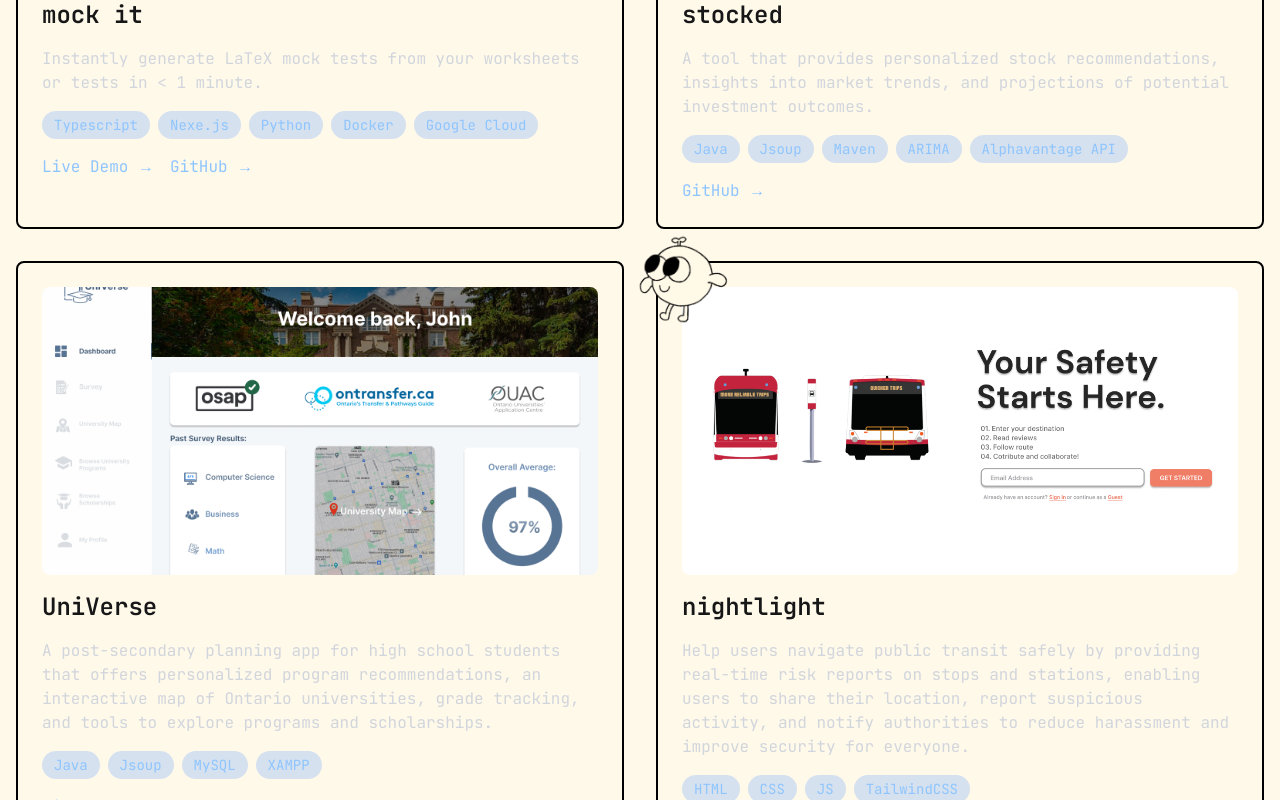
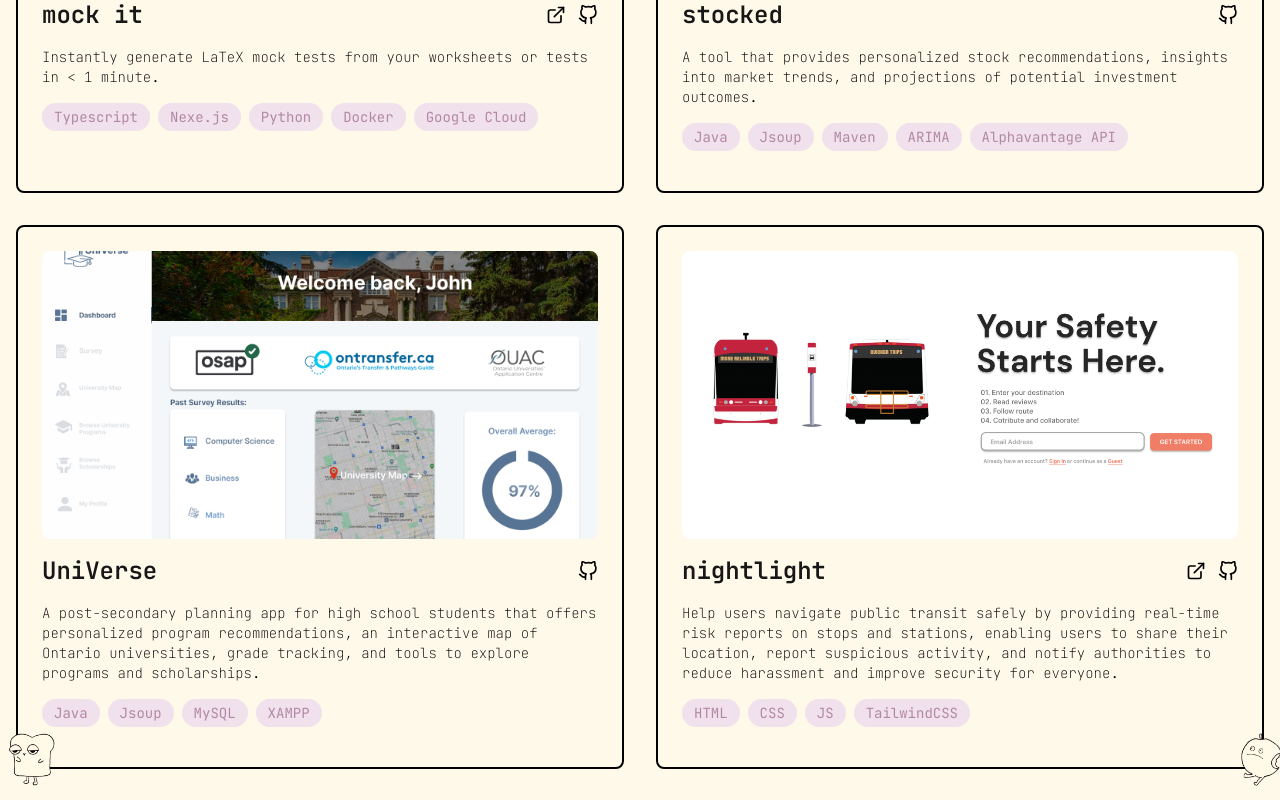
Before and after one commit to mzhang055/personal-website, a Next.js app: page / in a window 1280 px wide. Shown: the part 1780-2580 px from the top of the page. Built offline with nearby package versions, Linux system fonts and the light colour scheme.

Commit message:
style: update about me description + stickers

```diff
--- a/src/app/page.tsx
+++ b/src/app/page.tsx
@@ -100,7 +100,7 @@ export default function Home() {
             githubUrl="https://github.com/mzhang055/UniVerse"
             imageUrl="/universe.png"
             stickers={{
-              bottomRight: true
+              bottomLeft: true
             }}
           />
 
@@ -113,7 +113,7 @@ export default function Home() {
             githubUrl="https://github.com/samanthavmac/nightlight"
             imageUrl="/nightlight.png"
             stickers={{
-              topLeft: true,
+              bottomRight: true,
             }}
           />
         </div>
@@ -144,7 +144,7 @@ export default function Home() {
               Hi! I&apos;m Michelle, a 2nd year CS student at UofT.
             </p>
             <p className="text-lg font-jetbrains-mono">
-              I&apos;m passionate about software development, UI/UX design, and most importantly, eating yummy food.
+              I&apos;m passionate about software development, UI/UX design, and trying new food around the city!
             </p>
             <p className="text-lg font-jetbrains-mono">
             I&apos;m always excited to take on new challenges and learn new technologies. Let&apos;s connect and create something amazing together!
--- a/src/components/ProjectCard.tsx
+++ b/src/components/ProjectCard.tsx
@@ -1,4 +1,6 @@
 import Image from 'next/image';
+import { FaGithub, FaExternalLinkAlt } from "react-icons/fa";
+import { FiGithub, FiExternalLink } from "react-icons/fi";
 
 interface ProjectCardProps {
   title: string;
@@ -33,7 +35,7 @@ export default function ProjectCard({
     <div className="bg-white/5 p-6 rounded-lg border-2 border-black relative">
       {/* Character Stickers */}
       {stickers.topLeft && (
-        <div className="absolute -top-12 -left-12 w-32 h-32 z-10">
+        <div className="absolute -top-8 -left-8 w-20 h-20 z-10">
           <Image
             src="/char1.png"
             alt="Character 1"
@@ -43,7 +45,7 @@ export default function ProjectCard({
         </div>
       )}
       {stickers.topRight && (
-        <div className="absolute -top-12 -right-12 w-32 h-32 z-10">
+        <div className="absolute -top-8 -right-8 w-20 h-20 z-10">
           <Image
             src="/char2.png"
             alt="Character 2"
@@ -53,7 +55,7 @@ export default function ProjectCard({
         </div>
       )}
       {stickers.bottomLeft && (
-        <div className="absolute -bottom-12 -left-12 w-32 h-32 z-10">
+        <div className="absolute -bottom-8 -left-8 w-20 h-20 z-10">
           <Image
             src="/char3.png"
             alt="Character 3"
@@ -63,7 +65,7 @@ export default function ProjectCard({
         </div>
       )}
       {stickers.bottomRight && (
-        <div className="absolute -bottom-12 -right-12 w-32 h-32 z-10">
+        <div className="absolute -bottom-8 -right-8 w-20 h-20 z-10">
           <Image
             src="/char4.png"
             alt="Character 4"
@@ -84,27 +86,18 @@ export default function ProjectCard({
           />
         </div>
       )}
-      <h2 className="text-2xl font-jetbrains-mono font-semibold mb-4">{title}</h2>
-      <p className="text-gray-300 mb-4 font-jetbrains-mono">{description}</p>
-      <div className="flex flex-wrap gap-2 mb-4">
-        {technologies.map((tech, index) => (
-          <span
-            key={index}
-            className="px-3 py-1 bg-blue-500/20 text-blue-300 rounded-full text-sm font-jetbrains-mono"
-          >
-            {tech}
-          </span>
-        ))}
-      </div>
-      <div className="flex gap-4">
+      <div className="flex items-center justify-between mb-4">
+        <h2 className="text-2xl font-jetbrains-mono font-semibold">{title}</h2>
+        <div className="flex gap-3 ml-4">
           {demoUrl && (
             <a
               href={demoUrl}
               target="_blank"
               rel="noopener noreferrer"
-            className="text-blue-300 hover:text-blue-400 font-jetbrains-mono"
+              aria-label="Live Demo"
+              className="text-black hover:text-gray-700"
             >
-            Live Demo →
+              <FiExternalLink className="w-5 h-5" />
             </a>
           )}
           {githubUrl && (
@@ -112,12 +105,26 @@ export default function ProjectCard({
               href={githubUrl}
               target="_blank"
               rel="noopener noreferrer"
-            className="text-blue-300 hover:text-blue-400 font-jetbrains-mono"
+              aria-label="GitHub"
+              className="text-black hover:text-gray-700"
             >
-            GitHub →
+              <FiGithub className="w-5 h-5" />
             </a>
           )}
         </div>
       </div>
+      <p className="text-black mb-4 font-jetbrains-mono font-thin text-sm">{description}</p>
+      <div className="flex flex-wrap gap-2 mb-4">
+        {technologies.map((tech, index) => (
+          <span
+            key={index}
+            className="px-3 py-1 rounded-full text-sm font-jetbrains-mono"
+            style={{ backgroundColor: '#f1e1ec', color: '#b289a5' }}
+          >
+            {tech}
+          </span>
+        ))}
+      </div>
+    </div>
   );
 }
```
Lines whose indentation alone changed are shown as unchanged.
